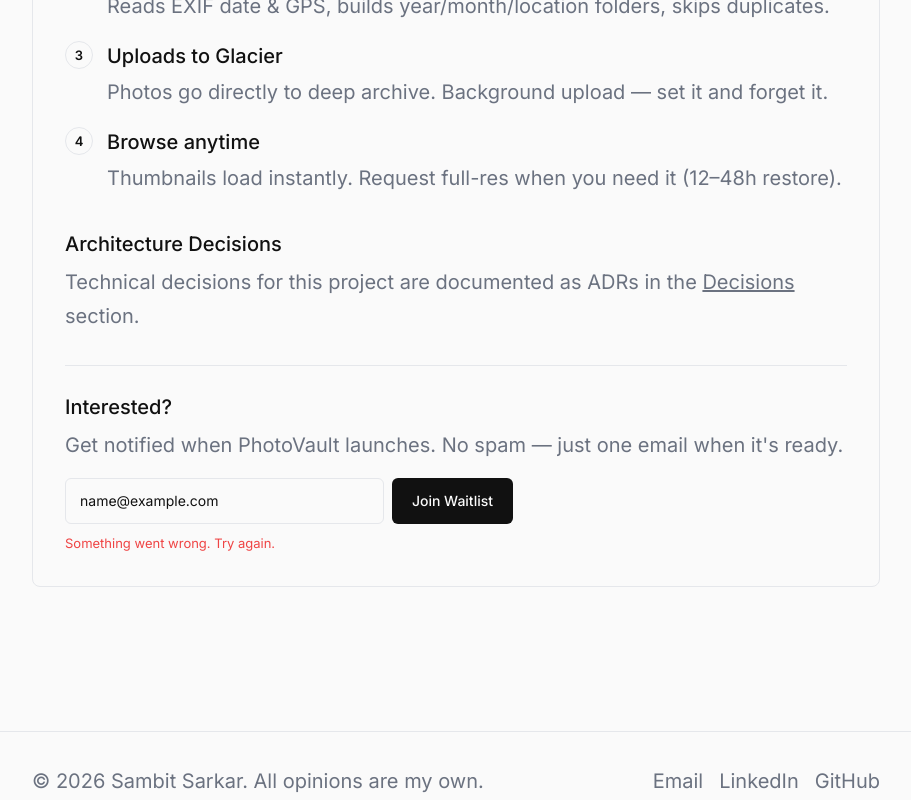
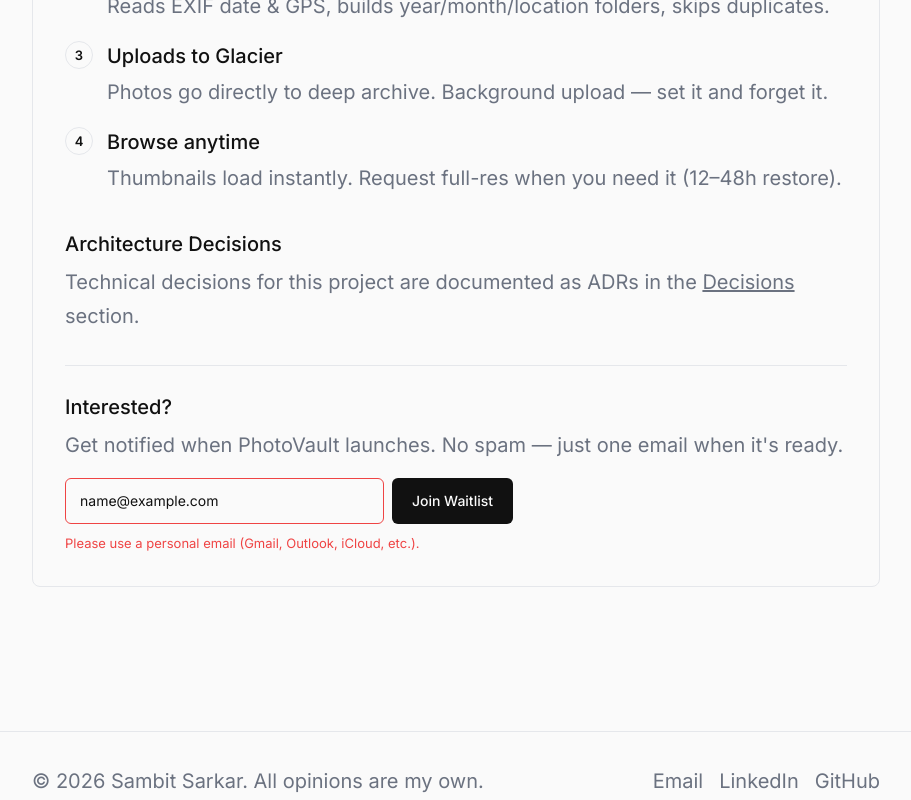
Before and after one commit to Spambit/sambitsarkar.com, a Next.js app: page /projects in a window 1280 px wide. Both pictures are taken after typing "name@example.com" into the empty fields and a click on the button "Join Waitlist". Shown: the part 1534-2334 px from the top of the page, without its empty margins (184-1095 px from the left). Built offline with nearby package versions, Linux system fonts and the light colour scheme.

Commit message:
fix: email validation with domain allowlist and error display

```diff
--- a/src/app/globals.css
+++ b/src/app/globals.css
@@ -258,6 +258,14 @@
 
 .waitlist-input:focus {
   border-color: var(--color-fg);
+}
+
+.waitlist-input-error {
+  border-color: var(--color-error);
+}
+
+.waitlist-input-error:focus {
+  border-color: var(--color-error);
 }
 
 .waitlist-input::placeholder {
--- a/src/components/WaitlistForm.tsx
+++ b/src/components/WaitlistForm.tsx
@@ -4,20 +4,70 @@
 
 const FORMSPREE_ENDPOINT = "https://formspree.io/f/maqrelgq";
 
+const ALLOWED_DOMAINS = new Set([
+  "gmail.com",
+  "googlemail.com",
+  "yahoo.com",
+  "yahoo.co.in",
+  "yahoo.co.uk",
+  "outlook.com",
+  "hotmail.com",
+  "live.com",
+  "msn.com",
+  "icloud.com",
+  "me.com",
+  "mac.com",
+  "aol.com",
+  "protonmail.com",
+  "proton.me",
+  "zoho.com",
+  "yandex.com",
+  "mail.com",
+  "gmx.com",
+  "gmx.net",
+  "fastmail.com",
+  "tutanota.com",
+  "tuta.com",
+  "rediffmail.com",
+]);
+
+function validateEmail(email: string): string | null {
+  const trimmed = email.trim().toLowerCase();
+
+  const emailRegex = /^[^\s@]+@[^\s@]+\.[^\s@]+$/;
+  if (!emailRegex.test(trimmed)) {
+    return "Please enter a valid email address.";
+  }
+
+  const domain = trimmed.split("@")[1];
+  if (!ALLOWED_DOMAINS.has(domain)) {
+    return "Please use a personal email (Gmail, Outlook, iCloud, etc.).";
+  }
+
+  return null;
+}
+
 export function WaitlistForm() {
   const [email, setEmail] = useState("");
+  const [validationError, setValidationError] = useState<string | null>(null);
   const [status, setStatus] = useState<"idle" | "loading" | "success" | "error">("idle");
 
   async function handleSubmit(e: FormEvent) {
     e.preventDefault();
-    if (!email.trim()) return;
+
+    const error = validateEmail(email);
+    if (error) {
+      setValidationError(error);
+      return;
+    }
+    setValidationError(null);
 
     setStatus("loading");
     try {
       const res = await fetch(FORMSPREE_ENDPOINT, {
         method: "POST",
         headers: { "Content-Type": "application/json", Accept: "application/json" },
-        body: JSON.stringify({ email, _subject: "PhotoVault Waitlist Signup" }),
+        body: JSON.stringify({ email: email.trim().toLowerCase(), _subject: "PhotoVault Waitlist Signup" }),
       });
       if (res.ok) {
         setStatus("success");
@@ -39,15 +89,18 @@
   }
 
   return (
-    <form onSubmit={handleSubmit} className="waitlist-form">
+    <form onSubmit={handleSubmit} className="waitlist-form" noValidate>
       <div className="waitlist-input-group">
         <input
           type="email"
           required
-          placeholder="you@example.com"
+          placeholder="you@gmail.com"
           value={email}
-          onChange={(e) => setEmail(e.target.value)}
-          className="waitlist-input"
+          onChange={(e) => {
+            setEmail(e.target.value);
+            if (validationError) setValidationError(null);
+          }}
+          className={`waitlist-input${validationError ? " waitlist-input-error" : ""}`}
           disabled={status === "loading"}
         />
         <button
@@ -58,6 +111,9 @@
           {status === "loading" ? "Joining..." : "Join Waitlist"}
         </button>
       </div>
+      {validationError && (
+        <p className="waitlist-error">{validationError}</p>
+      )}
       {status === "error" && (
         <p className="waitlist-error">Something went wrong. Try again.</p>
       )}
```
